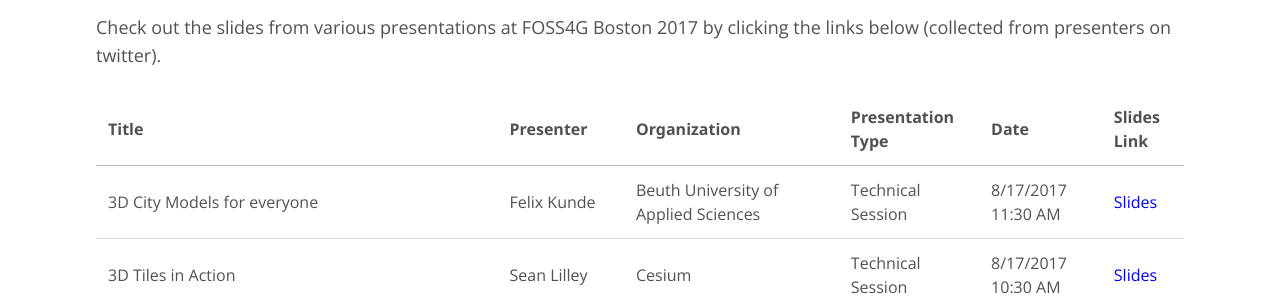
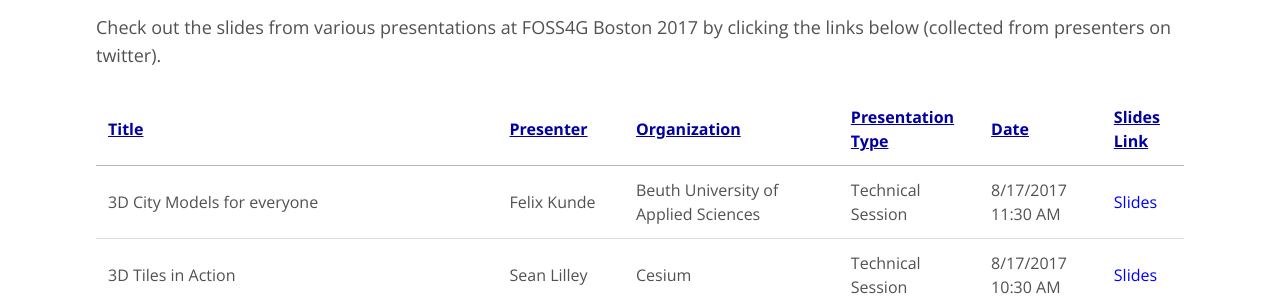
Before and after one commit to AvidGeo/foss4g2017-dev, a Jekyll site: the page built from post_conference/index.html, in a window 1280 px wide. Shown: the part 1035-1335 px from the top of the page. Built offline with Jekyll 4.4.1, drawn with Linux system fonts in a browser that asks for light colours.

Commit message:
update table headers to show click-ability

```diff
--- a/post_conference/index.html
+++ b/post_conference/index.html
@@ -26,7 +26,7 @@ image:
 <p>Check out the slides from various presentations at FOSS4G Boston 2017 by clicking the links below (collected from presenters on twitter).</p>
 
 <table id="myTable2">
-<thead><tr><th onclick="sortTable(0)">Title</th><th onclick="sortTable(1)">Presenter</th><th onclick="sortTable(2)">Organization</th><th onclick="sortTable(3)">Presentation Type</th><th onclick="sortTable(4)">Date</th><th>Slides Link</th></tr></thead><tbody>
+<thead><tr style="color:#0000A0; text-decoration:underline;"><th onclick="sortTable(0)">Title</th><th onclick="sortTable(1)">Presenter</th><th onclick="sortTable(2)">Organization</th><th onclick="sortTable(3)">Presentation Type</th><th onclick="sortTable(4)">Date</th><th>Slides Link</th></tr></thead><tbody>
  <tr><td>3D City Models for everyone</td><td>Felix Kunde</td><td>Beuth University of Applied Sciences</td><td>Technical Session</td><td>8/17/2017 11:30 AM</td><td><a href="http://slides.com/fxku/3dcity4all#/" style="color:blue;">Slides</a></td></tr>
  <tr><td>3D Tiles in Action</td><td>Sean Lilley</td><td>Cesium</td><td>Technical Session</td><td>8/17/2017 10:30 AM</td><td><a href="https://cesium.com/presentations/files/3DTilesInAction.pdf" style="color:blue;">Slides</a></td></tr>
  <tr><td>A Journey through R for Geo</td><td>Tina A. Cormier</td><td>telluslabs</td><td>Technical Session</td><td>8/17/2017 10:30 AM</td><td><a href="https://docs.google.com/presentation/d/1jNKGQAJXQjhjgqK_js3ST-NrhYkHLtPI9vp8r707ROw/edit#slide=id.p" style="color:blue;">Slides</a></td></tr>
```
